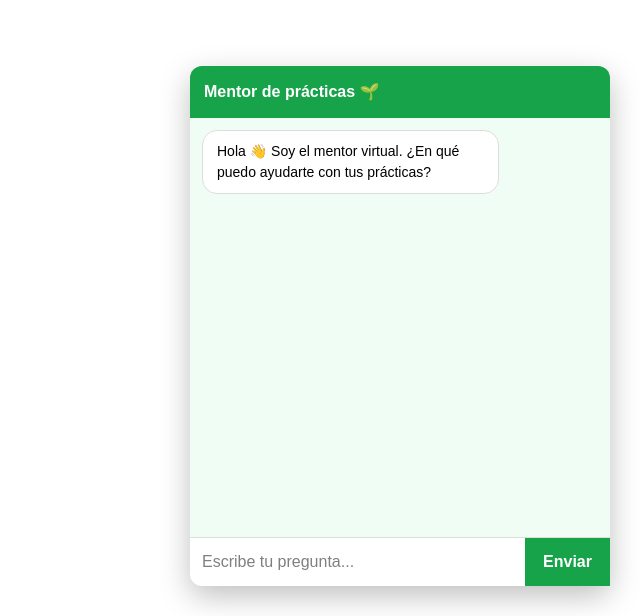
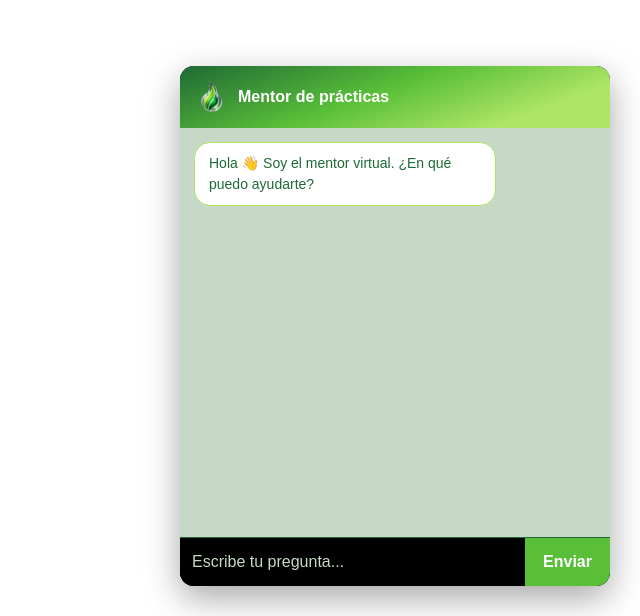
Before and after one commit to dualabalumnado-lgtm/dualab-alumnos, a Vue app in the folder frontend/: page / in a window 1280 px wide. Shown: the part 184-800 px from the top of the page, without its empty margins (640-1280 px from the left). Built offline with nearby package versions, Linux system fonts and the light colour scheme.

Commit message:
añadir quick replies

```diff
--- a/frontend/src/components/MentorChat.vue
+++ b/frontend/src/components/MentorChat.vue
@@ -3,7 +3,10 @@
   <div class="chat-wrapper">
 
     <div class="chat-header">
-      Mentor de prácticas 🌱
+
+<img src="/src/assets/logo.png" class="chat-logo"/>
+
+<span>Mentor de prácticas</span>
 
 </div>
 
@@ -41,12 +44,20 @@
   const input = ref("")
   const messages = ref([])
   const chatBox = ref(null)
+  const suggestions = [
+  "¿Cuál es el horario de prácticas?",
+  "¿Quién es mi tutor?",
+  "¿Cuántas horas debo hacer?",
+  "¿Cómo justifico una ausencia?"
+]
+
+
 
   onMounted(() => {
 
     messages.value.push({
       role:"Mentor",
-      text:"Hola 👋 Soy el mentor virtual. ¿En qué puedo ayudarte con tus prácticas?"
+      text:"Hola 👋 Soy el mentor virtual. ¿En qué puedo ayudarte?"
     })
 
   })
@@ -105,56 +116,84 @@
   position:fixed;
   bottom:30px;
   right:30px;
-    width:420px;
+  width:430px;
   height:520px;
-    background:white;
-    border-radius:12px;
-    box-shadow:0 10px 30px rgba(0,0,0,0.25);
+  background:#000000;
+  border-radius:14px;
+  box-shadow:0 12px 35px rgba(0,0,0,0.35);
   display:flex;
   flex-direction:column;
   font-family:Arial;
+  overflow:hidden;
 }
 
+/* HEADER CON GRADIENTE DEL LOGO */
+
 .chat-header{
-    background:#16a34a;
+  background: linear-gradient(
+    160deg,
+    #1F6935 0%,
+    #59BF38 45%,
+    #AEE565 80%
+  );
   color:white;
   padding:14px;
   font-weight:bold;
-    border-radius:12px 12px 0 0;
+  display:flex;
+  align-items:center;
+  gap:10px;
 }
+
+.chat-logo{
+  width:34px;
+  height:34px;
+  object-fit:contain;
+}
+
+/* ÁREA MENSAJES */
 
 .chat-box{
   flex:1;
   overflow-y:auto;
-    padding:12px;
-    background:#f0fdf4;
+  padding:14px;
+  background:#C6D8C6;
   display:flex;
   flex-direction:column;
 }
 
+/* BURBUJAS */
+
 .msg{
   padding:10px 14px;
-    border-radius:15px;
+  border-radius:16px;
   margin-bottom:10px;
   max-width:75%;
   font-size:14px;
 }
 
+/* MENSAJE DEL ALUMNO */
+
 .user{
-    background:#16a34a;
+  background:#59BF38;
   color:white;
   align-self:flex-end;
   margin-left:auto;
 }
 
+/* MENSAJE DEL MENTOR */
+
 .bot{
   background:white;
-    border:1px solid #ddd;
+  border:1px solid #AEE565;
+  color:#1F6935;
 }
+
+/* INPUT */
 
 .chat-input{
   display:flex;
-    border-top:1px solid #ddd;
+  background:#000000;
+  border-top:1px solid #1F6935;
 }
 
 .chat-input input{
@@ -162,11 +201,19 @@
   border:none;
   padding:12px;
   outline:none;
+  background:#000000;
+  color:white;
 }
+
+.chat-input input::placeholder{
+  color:#C6D8C6;
+}
+
+/* BOTÓN */
 
 .chat-input button{
   border:none;
-    background:#16a34a;
+  background:#59BF38;
   color:white;
   padding:12px 18px;
   cursor:pointer;
@@ -174,7 +221,7 @@
 }
 
 .chat-input button:hover{
-    background:#15803d;
+  background:#1F6935;
 }
 
   </style>
```
Lines whose indentation alone changed are shown as unchanged.
